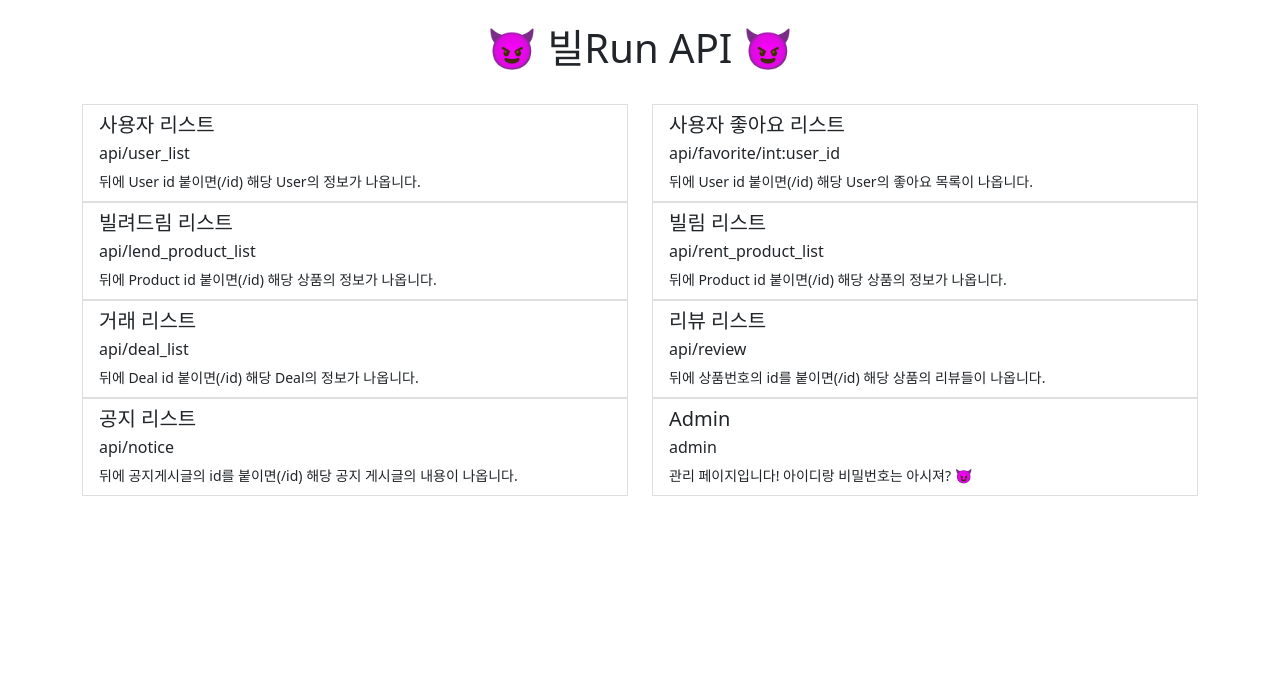
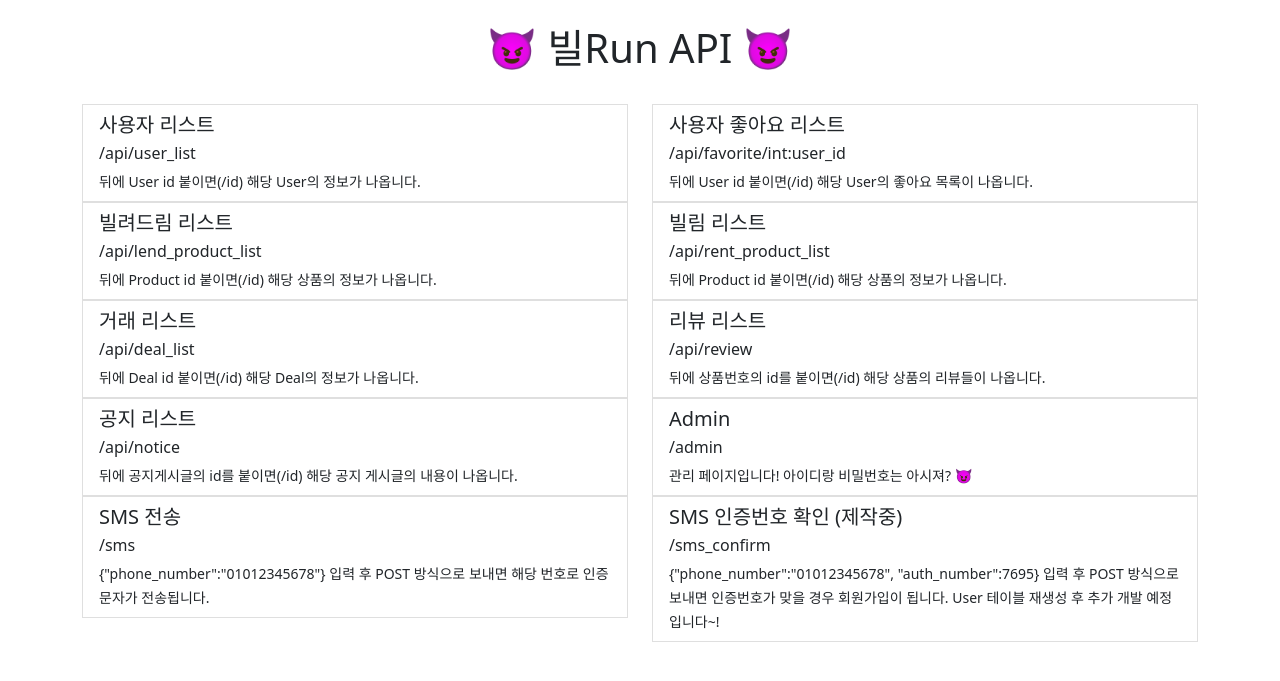
Before and after one commit to SRCdevvv/BillRun_back, a Django app: page / in a window 1280 px wide. Shown: the top 681 px of the page. Run offline with Django 3.2, Linux system fonts and the light colour scheme.

Commit message:
Update main.html

```diff
--- a/api/templates/api/main.html
+++ b/api/templates/api/main.html
@@ -24,7 +24,7 @@
                         <div class="d-flex w-100 justify-content-between">
                             <h5 class="mb-1">사용자 리스트</h5>
                         </div>
-                        <p class="mb-1">api/user_list</p>
+                        <p class="mb-1">/api/user_list</p>
                         <small>뒤에 User id 붙이면(/id) 해당 User의 정보가 나옵니다.</small>
                     </a>
                 </div>
@@ -33,7 +33,7 @@
                         <div class="d-flex w-100 justify-content-between">
                             <h5 class="mb-1">사용자 좋아요 리스트</h5>
                         </div>
-                        <p class="mb-1">api/favorite/int:user_id</p>
+                        <p class="mb-1">/api/favorite/int:user_id</p>
                         <small>뒤에 User id 붙이면(/id) 해당 User의 좋아요 목록이 나옵니다.</small>
                     </a>
                 </div>
@@ -44,7 +44,7 @@
                         <div class="d-flex w-100 justify-content-between">
                             <h5 class="mb-1">빌려드림 리스트</h5>
                         </div>
-                        <p class="mb-1">api/lend_product_list</p>
+                        <p class="mb-1">/api/lend_product_list</p>
                         <small>뒤에 Product id 붙이면(/id) 해당 상품의 정보가 나옵니다.</small>
                     </a>
                 </div>
@@ -53,7 +53,7 @@
                         <div class="d-flex w-100 justify-content-between">
                             <h5 class="mb-1">빌림 리스트</h5>
                         </div>
-                        <p class="mb-1">api/rent_product_list</p>
+                        <p class="mb-1">/api/rent_product_list</p>
                         <small>뒤에 Product id 붙이면(/id) 해당 상품의 정보가 나옵니다.</small>
                     </a>
                 </div>
@@ -64,7 +64,7 @@
                         <div class="d-flex w-100 justify-content-between">
                             <h5 class="mb-1">거래 리스트</h5>
                         </div>
-                        <p class="mb-1">api/deal_list</p>
+                        <p class="mb-1">/api/deal_list</p>
                         <small>뒤에 Deal id 붙이면(/id) 해당 Deal의 정보가 나옵니다.</small>
                     </a>
                 </div>
@@ -73,7 +73,7 @@
                         <div class="d-flex w-100 justify-content-between">
                             <h5 class="mb-1">리뷰 리스트</h5>
                         </div>
-                        <p class="mb-1">api/review</p>
+                        <p class="mb-1">/api/review</p>
                         <small>뒤에 상품번호의 id를 붙이면(/id) 해당 상품의 리뷰들이 나옵니다.</small>
                     </a>
                 </div>
@@ -84,7 +84,7 @@
                         <div class="d-flex w-100 justify-content-between">
                             <h5 class="mb-1">공지 리스트</h5>
                         </div>
-                        <p class="mb-1">api/notice</p>
+                        <p class="mb-1">/api/notice</p>
                         <small>뒤에 공지게시글의 id를 붙이면(/id) 해당 공지 게시글의 내용이 나옵니다.</small>
                     </a>
                 </div>
@@ -93,8 +93,29 @@
                         <div class="d-flex w-100 justify-content-between">
                             <h5 class="mb-1">Admin</h5>
                         </div>
-                        <p class="mb-1">admin</p>
+                        <p class="mb-1">/admin</p>
                         <small>관리 페이지입니다! 아이디랑 비밀번호는 아시져? 😈</small>
+                    </a>
+                </div>
+            </div>
+            <div class="row">
+                <div class="col-sm-6">
+                    <a href="{% url 'api:sms' %}" class="list-group-item list-group-item-action">
+                        <div class="d-flex w-100 justify-content-between">
+                            <h5 class="mb-1">SMS 전송</h5>
+                        </div>
+                        <p class="mb-1">/sms</p>
+                        <small>{"phone_number":"01012345678"} 입력 후 POST 방식으로 보내면 해당 번호로 인증 문자가 전송됩니다.</small>
+                    </a>
+                </div>
+                <div class="col-sm-6">
+                    <a href="{% url 'api:sms_confirm' %}" class="list-group-item list-group-item-action">
+                        <div class="d-flex w-100 justify-content-between">
+                            <h5 class="mb-1">SMS 인증번호 확인 (제작중)</h5>
+                        </div>
+                        <p class="mb-1">/sms_confirm</p>
+                        <small>{"phone_number":"01012345678", "auth_number":7695} 입력 후 POST 방식으로 보내면 인증번호가 맞을 경우 회원가입이 됩니다.
+                        User 테이블 재생성 후 추가 개발 예정입니다~!</small>
                     </a>
                 </div>
             </div>
```
